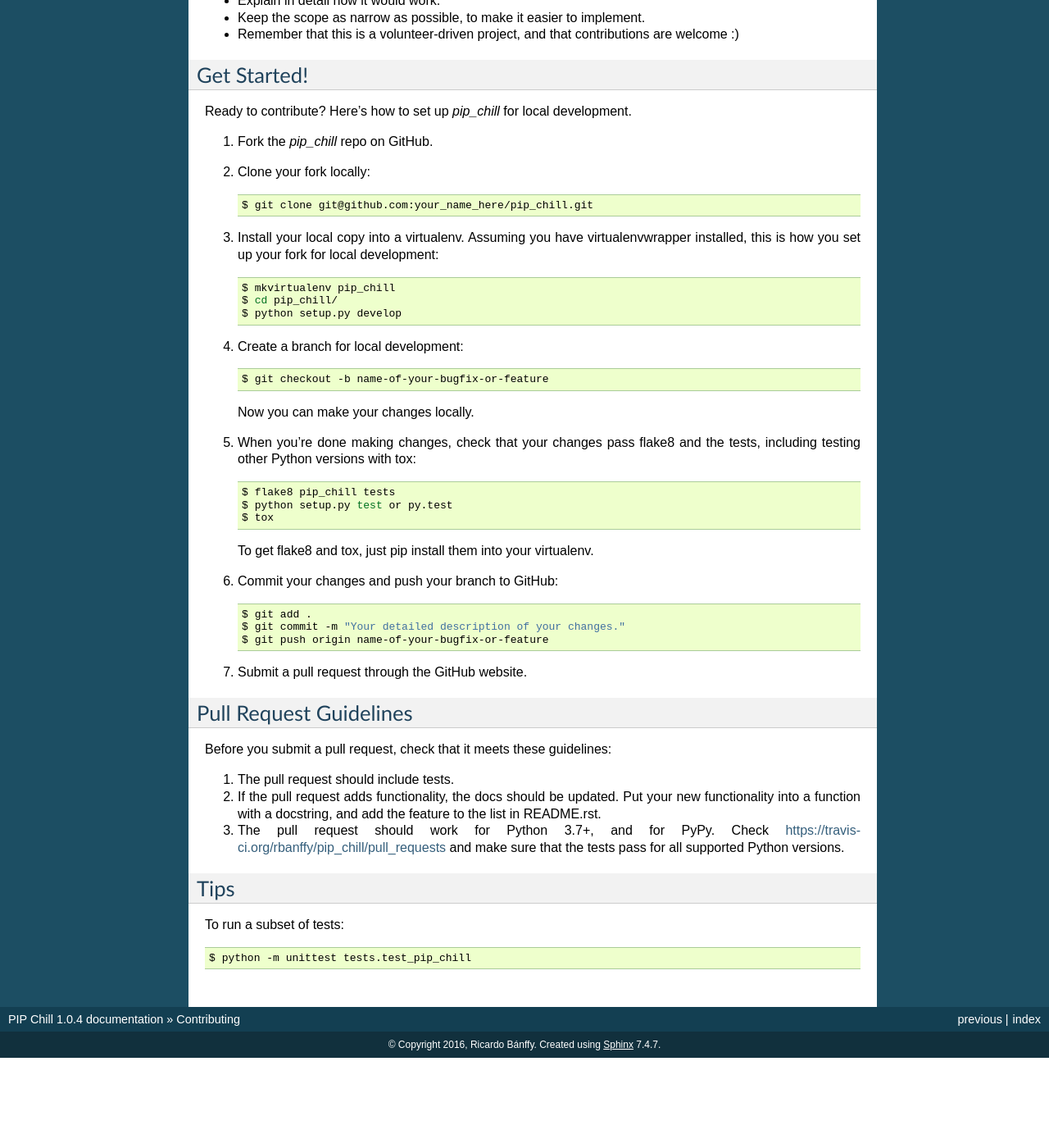
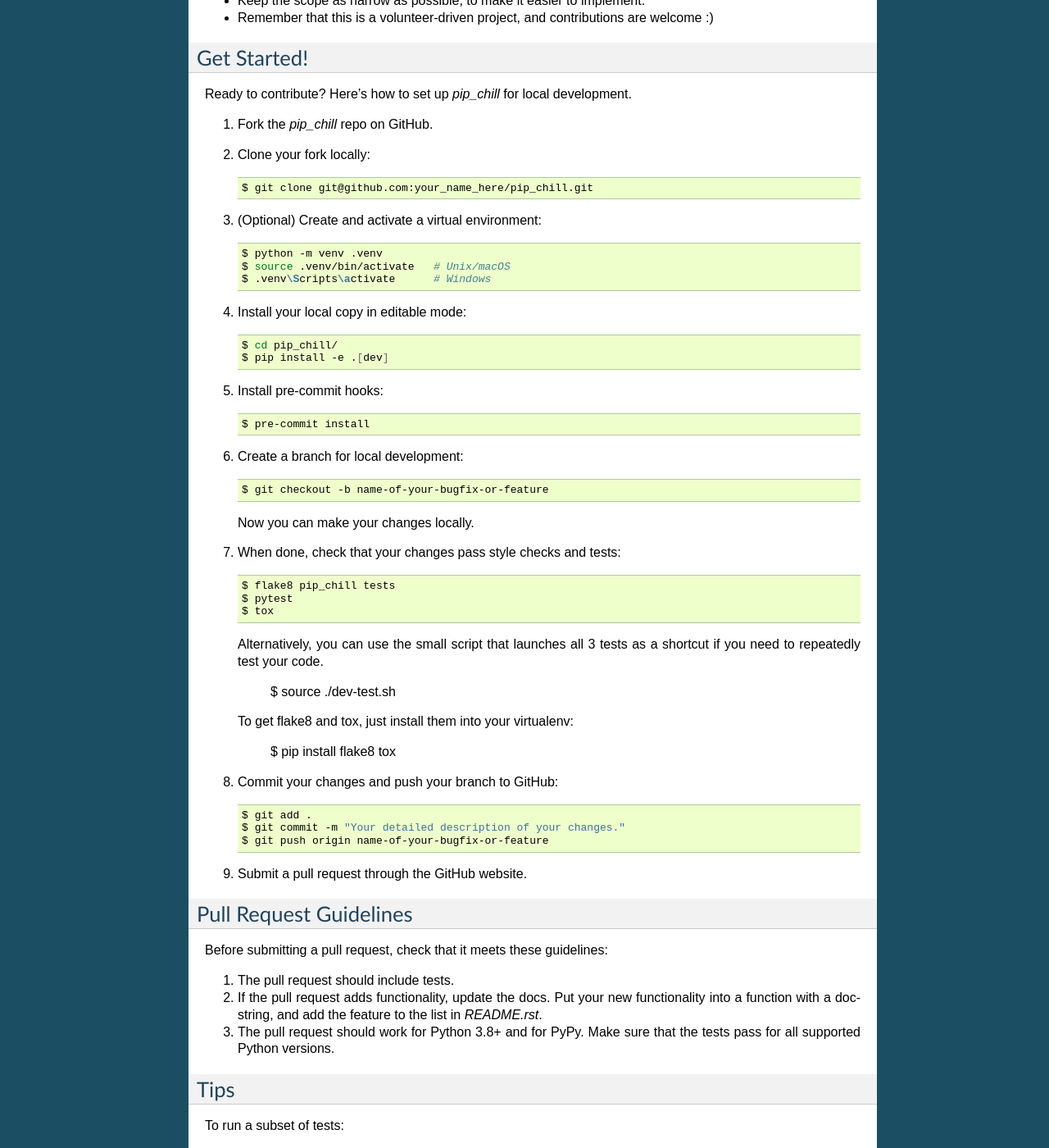
Before and after one commit to rbanffy/pip-chill, a Sphinx documentation site: the page built from docs/contributing.rst, in a window 1280 px wide and 1400 px high, scrolled down 921 px. Shown: the whole window at 82% size. Built offline with Sphinx 7.4.7, drawn with Linux system fonts in a browser that asks for light colours; pages that are not in the unit, such as notebooks, are missing from menus; the version number is read from the project's files by our own code; before the commit the page ends 2211 px from its top, so only the background shows below that; some of the changed text lies outside the part shown.

Commit message:
dev: modernize tests

```diff
--- a/CONTRIBUTING.rst
+++ b/CONTRIBUTING.rst
@@ -40,8 +40,7 @@
 ~~~~~~~~~~~~~~~~~~~
 
 PIP Chill could always use more documentation, whether as part of the
-official PIP Chill docs, in docstrings, or even on the web in blog posts,
-articles, and such.
+official docs, in docstrings, or even on the web in blog posts, articles, etc.
 
 Submit Feedback
 ~~~~~~~~~~~~~~~
@@ -65,50 +63,68 @@
 
     $ git clone git@github.com:your_name_here/pip_chill.git
 
-3. Install your local copy into a virtualenv. Assuming you have virtualenvwrapper installed, this is how you set up your fork for local development::
+3. (Optional) Create and activate a virtual environment::
 
-    $ mkvirtualenv pip_chill
+    $ python -m venv .venv
+    $ source .venv/bin/activate   # Unix/macOS
+    $ .venv\Scripts\activate      # Windows
+
+4. Install your local copy in editable mode::
+
     $ cd pip_chill/
-    $ python setup.py develop
+    $ pip install -e .[dev]
 
-4. Create a branch for local development::
+5. Install pre-commit hooks::
+
+    $ pre-commit install
+
+
+6. Create a branch for local development::
 
     $ git checkout -b name-of-your-bugfix-or-feature
 
    Now you can make your changes locally.
 
-5. When you're done making changes, check that your changes pass flake8 and the tests, including testing other Python versions with tox::
+7. When done, check that your changes pass style checks and tests::
 
     $ flake8 pip_chill tests
-    $ python setup.py test or py.test
+    $ pytest
     $ tox
 
-   To get flake8 and tox, just pip install them into your virtualenv.
+   Alternatively, you can use the small script that launches all 3 tests as a shortcut
+   if you need to repeatedly test your code.
 
-6. Commit your changes and push your branch to GitHub::
+    $ source ./dev-test.sh
+
+   To get flake8 and tox, just install them into your virtualenv:
+
+    $ pip install flake8 tox
+
+8. Commit your changes and push your branch to GitHub::
 
     $ git add .
     $ git commit -m "Your detailed description of your changes."
     $ git push origin name-of-your-bugfix-or-feature
 
-7. Submit a pull request through the GitHub website.
+9. Submit a pull request through the GitHub website.
 
 Pull Request Guidelines
 -----------------------
 
-Before you submit a pull request, check that it meets these guidelines:
+Before submitting a pull request, check that it meets these guidelines:
 
 1. The pull request should include tests.
-2. If the pull request adds functionality, the docs should be updated. Put
+
+2. If the pull request adds functionality, update the docs. Put
    your new functionality into a function with a docstring, and add the
-   feature to the list in README.rst.
-3. The pull request should work for Python 3.7+, and for PyPy. Check
-   https://travis-ci.org/rbanffy/pip_chill/pull_requests
-   and make sure that the tests pass for all supported Python versions.
+   feature to the list in `README.rst`.
+
+3. The pull request should work for Python 3.8+ and for PyPy.
+   Make sure that the tests pass for all supported Python versions.
 
 Tips
 ----
 
 To run a subset of tests::
 
-    $ python -m unittest tests.test_pip_chill
+    $ pytest tests/test_pip_chill.py
--- a/HISTORY.rst
+++ b/HISTORY.rst
@@ -5,7 +5,8 @@
 1.0.4 (...)
 ------------------
 * Remove dependency to obsolete `pkg_resources`.
-* Dropped support to 3.7 as a consequence of relying on `importlib.metadata` and `packaging`
+* Dropped support to 3.7, 3.8 and 3.9 as a consequence of relying on `importlib.metadata` and `packaging`
+* Adding support to 3.11, 3.12, 3.13 and upcoming releases.
 
 1.0.3 (...)
 ------------------
--- a/requirements_dev.txt
+++ b/requirements_dev.txt
@@ -1,8 +1,11 @@
 bandit
+black
 bumpversion
 coverage
 flake8
+isort
 nose
+packaging
 pytest
 setuptools
 sphinx
@@ -10,4 +13,3 @@
 tox
 twine
 watchdog
-packaging
```
Also changed, not shown: other parts of CONTRIBUTING.rst (+3 -4 lines), docs/installation.rst (+15 -7 lines), pyproject.toml (+8 -6 lines), .pre-commit-config.yaml, 10 other files.
